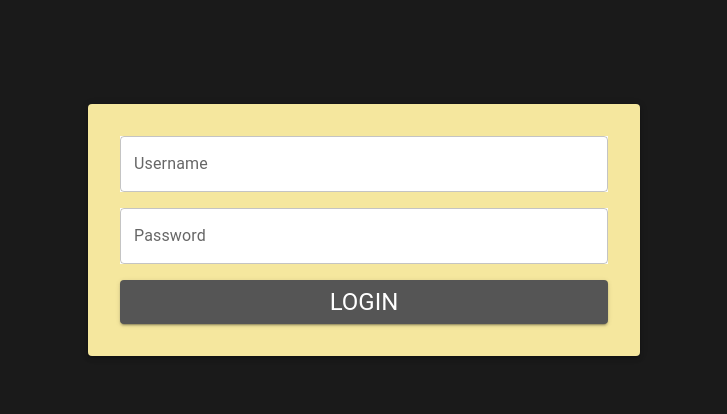
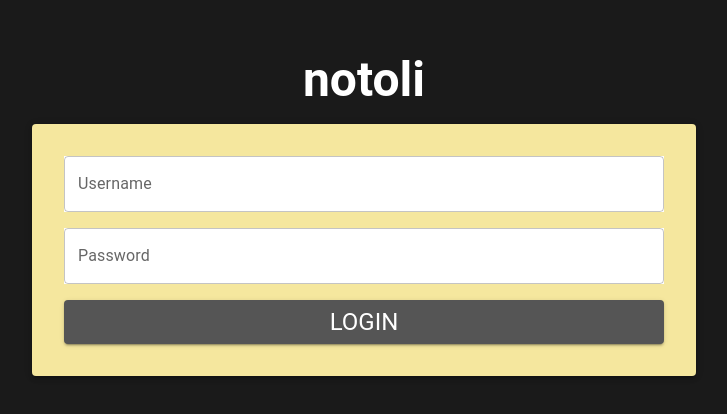
Before and after one commit to VanillaIceCube/Notoli, a React (Create React App) app in the folder frontend/: page /login in a window 1280 px wide. Shown: the part 170-584 px from the top of the page, without its empty margins (276-1003 px from the left). Built offline with nearby package versions, Linux system fonts and the light colour scheme; the HTML template or start-up script is replaced by a standard one.

Commit message:
Added notoli typography to `Login.js`

```diff
--- a/frontend/src/pages/authentication/Login.js
+++ b/frontend/src/pages/authentication/Login.js
@@ -6,7 +6,8 @@ import {
   Typography,
   Container,
   Box,
-  Paper
+  Paper,
+  Stack
 } from '@mui/material';
 import { useNavigate } from 'react-router-dom';
 
@@ -42,7 +43,10 @@ export default function Login({ showSnackbar }) {
   };
 
   return (
-    <Container maxWidth="sm" sx={{ display:'flex', justifyContent:'center', alignItems:'center', minHeight:'100vh' }}>
+    <Stack spacing={2} alignItems="center" maxWidth="sm" sx={{ p:5.5, mx:'auto', display:'flex', justifyContent:'center', alignItems:'center', minHeight:'85vh' }}>
+      <Typography variant="h3" sx={{ mt: 2, fontWeight: 'bold', color: 'white'}}>
+        notoli
+      </Typography>
       <Paper elevation={3} sx={{ p:4, width:'100%', background:'var(--secondary-background-color)'}}>
         <Box component="form" sx={{ display:'flex', flexDirection:'column', gap:2 }}
           onSubmit={e => { e.preventDefault(); handleLogin(); }}
@@ -68,6 +72,6 @@ export default function Login({ showSnackbar }) {
           </Button>
         </Box>
       </Paper>
-    </Container>
+    </Stack>
   );
 }
```
Also changed, not shown: 1 other file (tests, documents, lock files or other folders).
